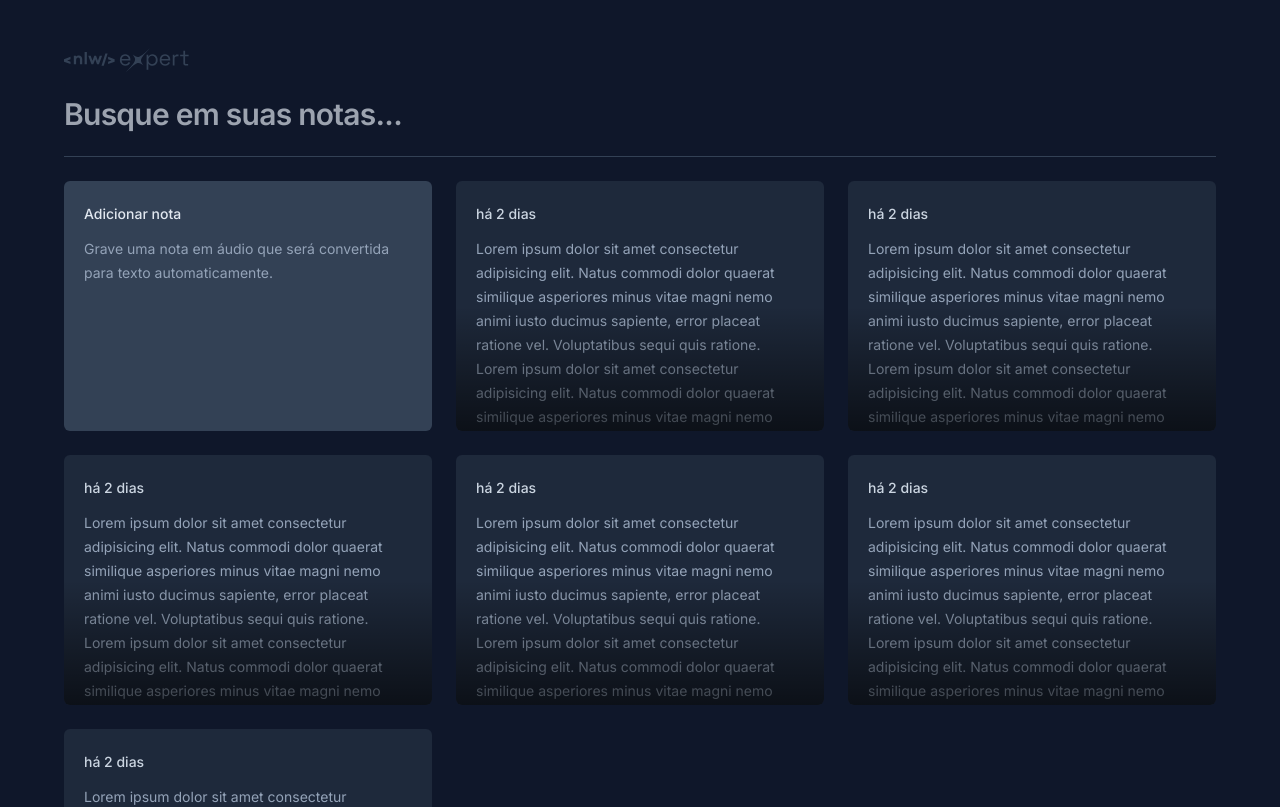
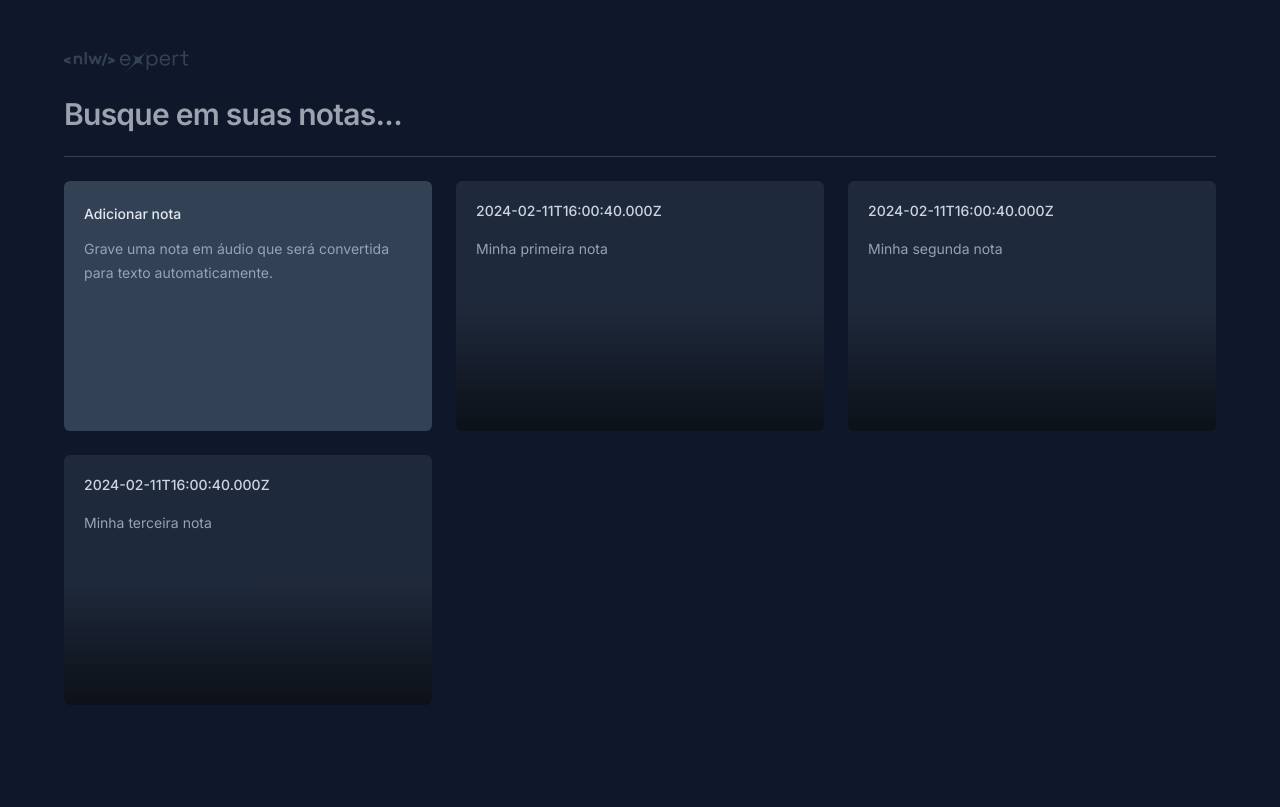
Before and after one commit to Pedrowesley/nlw-expert-notes-202402, a React (Vite) app: page / in a window 1280 px wide. Shown: the top 807 px of the page. Built offline with nearby package versions, Linux system fonts and the light colour scheme.

Commit message:
feat(NoteCard): update component to accept note prop

```diff
--- a/src/app.tsx
+++ b/src/app.tsx
@@ -19,12 +19,20 @@ export function App() {
 
       <div className="grid grid-cols-3 gap-6 auto-rows-[250px]">
         <NewNoteCard />
-        <NoteCard />
-        <NoteCard />
-        <NoteCard />
-        <NoteCard />
-        <NoteCard />
-        <NoteCard />
+        <NoteCard
+          note={{
+            id: "1",
+            date: new Date(),
+            content: "Minha primeira nota",
+          }}
+        />
+        <NoteCard
+          note={{ id: "2", date: new Date(), content: "Minha segunda nota" }}
+        />
+
+        <NoteCard
+          note={{ id: "3", date: new Date(), content: "Minha terceira nota" }}
+        />
       </div>
     </div>
   );
--- a/src/components/note-card.tsx
+++ b/src/components/note-card.tsx
@@ -1,17 +1,21 @@
-export function NoteCard() {
+export interface NoteCardProps {
+  note: Note;
+}
+
+interface Note {
+  id: string;
+  date: Date;
+  content: string;
+}
+
+export function NoteCard({ note }: NoteCardProps) {
   return (
-    <button className="rounded-md text-left bg-slate-800 p-5 space-y-3 overflow-hidden relative hover:ring-2 hover:ring-slate-600 focus-visible:ring-2 focus-visible:ring-lime-400 outline-none">
-      <span className="text-sm font-medium text-slate-300">há 2 dias</span>
+    <button className="rounded-md text-left bg-slate-800 p-5 flex flex-col gap-4 overflow-hidden relative hover:ring-2 hover:ring-slate-600 focus-visible:ring-2 focus-visible:ring-lime-400 outline-none">
+      <span className="text-sm font-medium text-slate-300">
+        {note.date.toISOString()}
+      </span>
 
-      <p className="text-sm leading-6 text-slate-400">
-        Lorem ipsum dolor sit amet consectetur adipisicing elit. Natus commodi
-        dolor quaerat similique asperiores minus vitae magni nemo animi iusto
-        ducimus sapiente, error placeat ratione vel. Voluptatibus sequi quis
-        ratione. Lorem ipsum dolor sit amet consectetur adipisicing elit. Natus
-        commodi dolor quaerat similique asperiores minus vitae magni nemo animi
-        iusto ducimus sapiente, error placeat ratione vel. Voluptatibus sequi
-        quis ratione.
-      </p>
+      <p className="text-sm leading-6 text-slate-400">{note.content}</p>
 
       <div className="absolute bottom-0 left-0 right-0 h-1/2 bg-gradient-to-t from-black/60 to-black/0 pointer-events-none" />
     </button>
```
